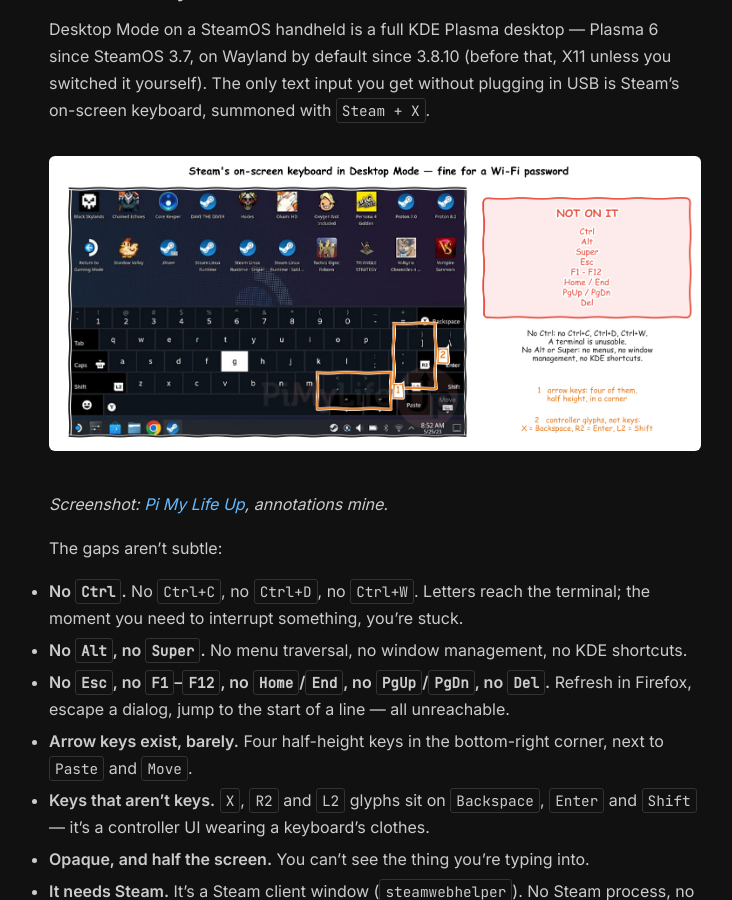
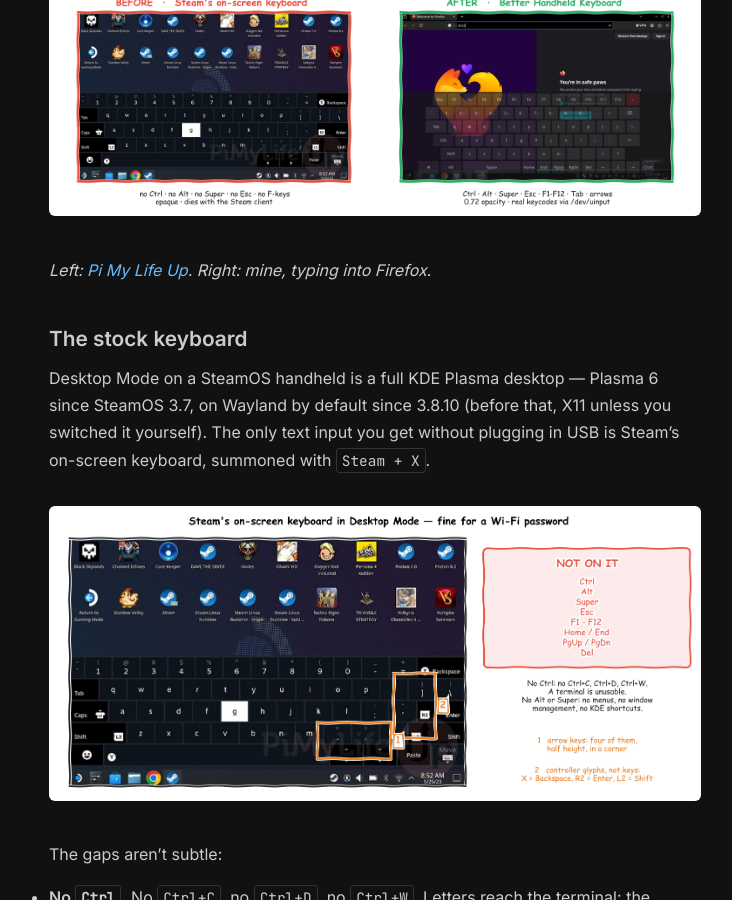
Before and after one commit to AdamLovattDevOps/adamlovattdevops.github.io, a Jekyll site: the page built from _posts/2026-08-05-steam-deck-keyboard.md, in a window 1280 px wide and 900 px high, scrolled down 482 px. Shown: the whole window, without its empty margins (265-997 px from the left). Built offline with Jekyll 4.4.1, drawn with Linux system fonts in a browser that asks for light colours.

Commit message:
Lead with a before/after image so the point lands above the fold

```diff
--- a/_posts/2026-08-05-steam-deck-keyboard.md
+++ b/_posts/2026-08-05-steam-deck-keyboard.md
@@ -7,13 +7,15 @@ description: "Steam's OSK has no Ctrl, Alt or Esc, and it dies with Steam. I bui
 
 **TL;DR:** Steam's on-screen keyboard types letters fine, but it exposes no `Ctrl`, `Alt`, `Super`, `Esc` or F-keys at all, so no shortcut is reachable — and it only exists while Steam is running. I wrote a replacement that registers a virtual input device on `/dev/uinput` and remapped the hardware keyboard button to summon it. Code: [better-handheld-keyboard](https://github.com/AdamLovattDevOps/better-handheld-keyboard).
 
+![Steam's on-screen keyboard next to Better Handheld Keyboard](/assets/images/before-after-keyboard.png)
+
+*Left: [Pi My Life Up](https://pimylifeup.com/steam-deck-desktop-mode-keyboard/). Right: mine, typing into Firefox.*
+
 ## The stock keyboard
 
 Desktop Mode on a SteamOS handheld is a full KDE Plasma desktop — Plasma 6 since SteamOS 3.7, on Wayland by default since 3.8.10 (before that, X11 unless you switched it yourself). The only text input you get without plugging in USB is Steam's on-screen keyboard, summoned with `Steam + X`.
 
 ![Steam's on-screen keyboard in Desktop Mode, annotated](/assets/images/stock-steam-osk.png)
-
-*Screenshot: [Pi My Life Up](https://pimylifeup.com/steam-deck-desktop-mode-keyboard/), annotations mine.*
 
 The gaps aren't subtle:
 
```
Also changed, not shown: assets/images/before-after-keyboard.png (added).
